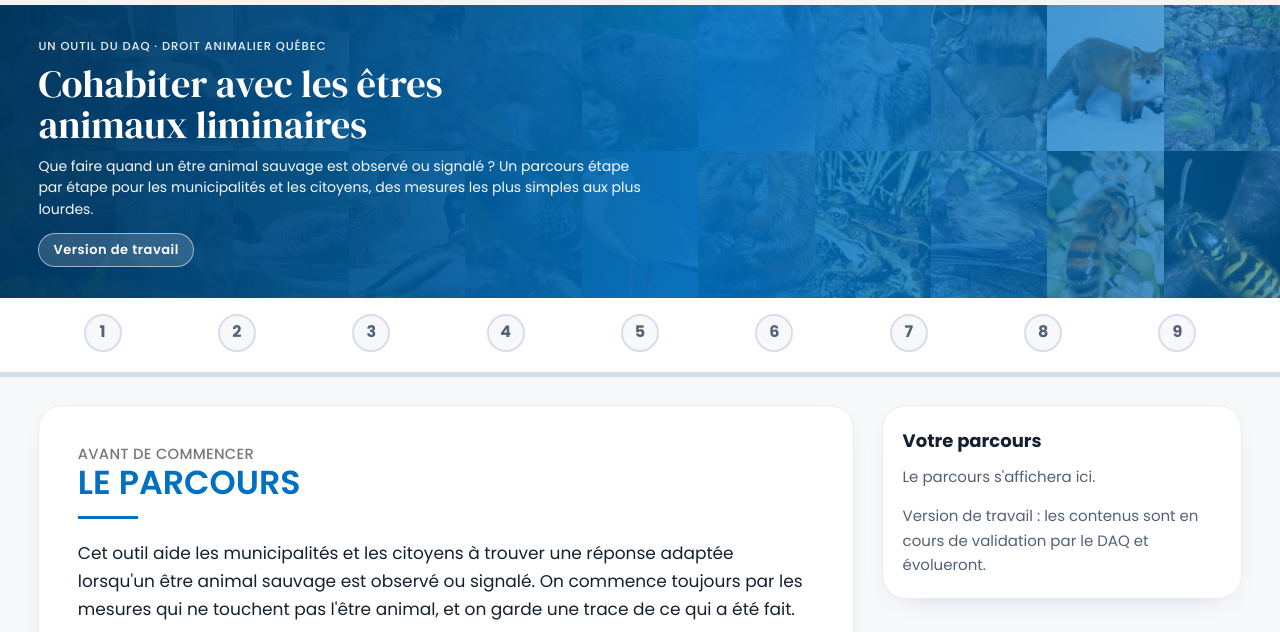
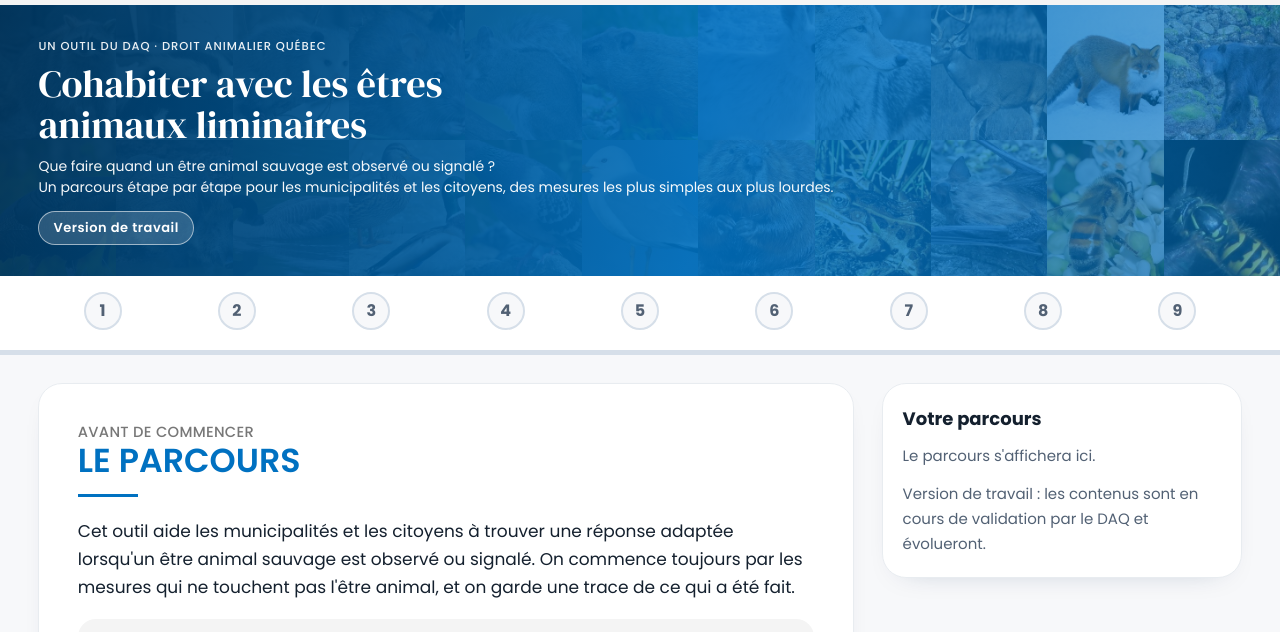
Before and after one commit to carlosdu31/daq-outil-cohabitation, a plain HTML site: page index.html in a window 1280 px wide. Shown: the part 152-784 px from the top of the page. Drawn offline with Linux system fonts and the light colour scheme.

Commit message:
Retour à la ligne dans le bandeau

```diff
--- a/index.html
+++ b/index.html
@@ -49,7 +49,7 @@ a{color:var(--bluet)}
 .hero .in{position:relative;z-index:1;padding:clamp(22px,2.6vw,40px) var(--padx) clamp(22px,2.4vw,36px)}
 .hero .sur{font:500 clamp(11px,.9vw,14px) Poppins,sans-serif;letter-spacing:.08em;text-transform:uppercase;opacity:.92;margin:0 0 8px}
 .hero h1{font:400 clamp(26px,3vw,46px)/1.08 "DM Serif Display",Georgia,serif;margin:0;max-width:28ch;text-wrap:balance}
-.hero p.chap{margin:10px 0 0;font-size:clamp(14px,1.05vw,17px);line-height:1.55;max-width:70ch;opacity:.96}
+.hero p.chap{margin:10px 0 0;font-size:clamp(14px,1.05vw,17px);line-height:1.55;max-width:none;opacity:.96}
 .draft{display:inline-block;margin-top:12px;font:600 13px Poppins,sans-serif;letter-spacing:.04em;background:rgba(255,255,255,.16);border:1px solid rgba(255,255,255,.55);color:#fff;padding:6px 14px;border-radius:99px}
 .stitle{margin:44px 0 20px}.stitle:first-child{margin-top:0}
 .stitle small{display:block;font:500 clamp(14px,1.15vw,18px) Poppins,sans-serif;color:#777;text-transform:uppercase;letter-spacing:.02em}
@@ -241,7 +241,7 @@ ol.trace{margin:6px 0 0;padding-left:22px}ol.trace li{margin-bottom:8px}ol.trace
   <div class="in">
     <p class="sur">Un outil du DAQ · Droit animalier Québec</p>
     <h1>Cohabiter avec les êtres animaux liminaires</h1>
-    <p class="chap">Que faire quand un être animal sauvage est observé ou signalé ? Un parcours étape par étape pour les municipalités et les citoyens, des mesures les plus simples aux plus lourdes.</p>
+    <p class="chap">Que faire quand un être animal sauvage est observé ou signalé ?<br>Un parcours étape par étape pour les municipalités et les citoyens, des mesures les plus simples aux plus lourdes.</p>
     <span class="draft">Version de travail</span>
   </div>
 </section>
```
